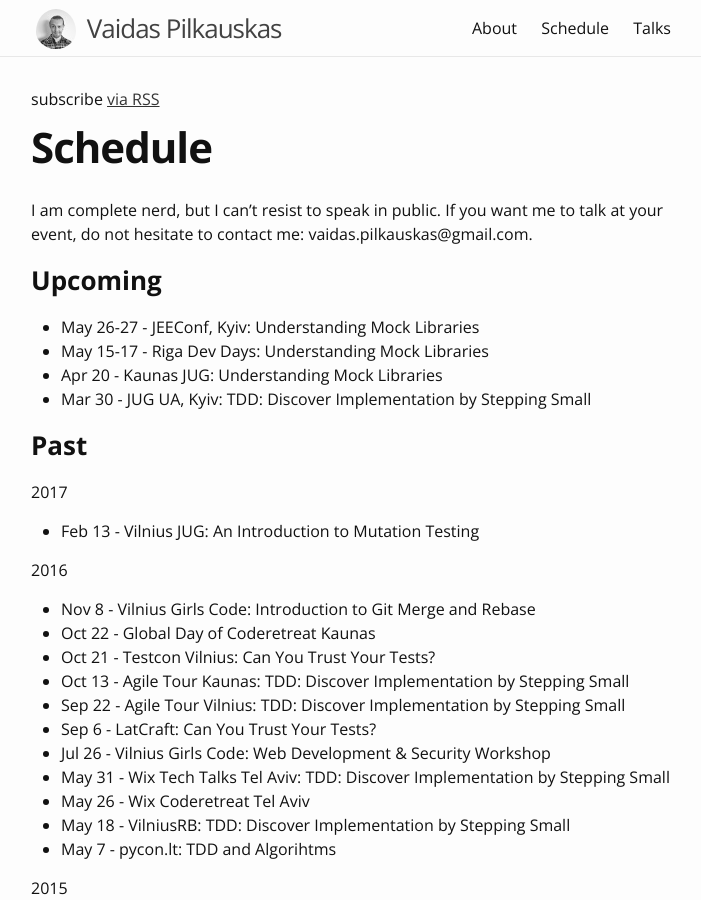
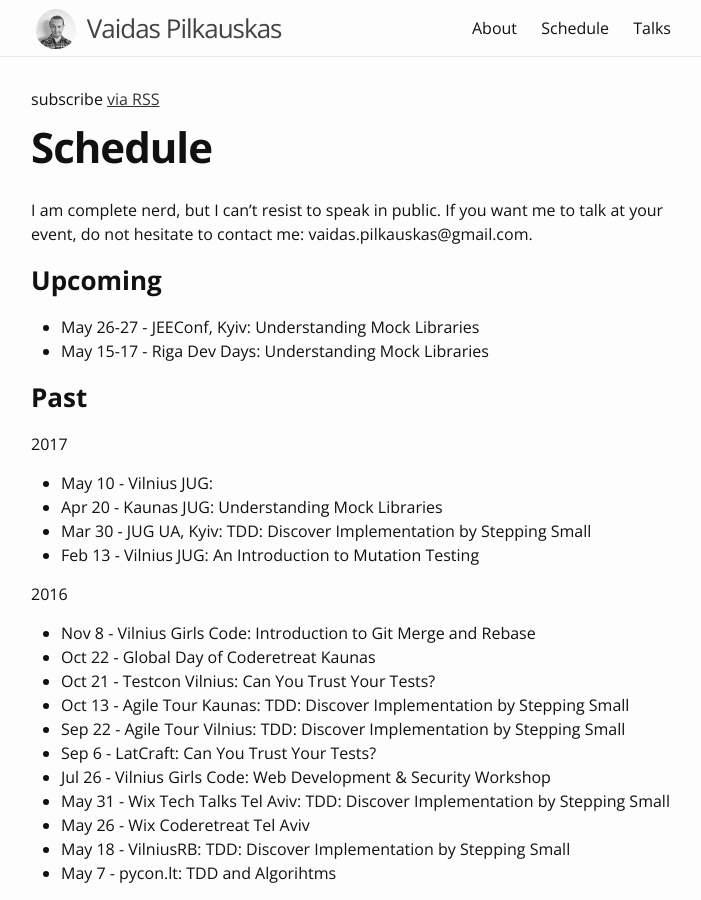
Before and after one commit to liucijus/liucijus.github.io, a Jekyll site: the page built from schedule.md, in a window 1280 px wide and 900 px high. Shown: the whole window, without its empty margins (289-990 px from the left). Built offline with Jekyll 4.4.1, drawn with Linux system fonts in a browser that asks for light colours.

Commit message:
Update schedule

```diff
--- a/schedule.md
+++ b/schedule.md
@@ -11,13 +11,13 @@ If you want me to talk at your event, do not hesitate to contact me: vaidas.pilk
 
  * May 26-27 - JEEConf, Kyiv: Understanding Mock Libraries
  * May 15-17 - Riga Dev Days: Understanding Mock Libraries
- * Apr 20 - Kaunas JUG: Understanding Mock Libraries
- * Mar 30 - JUG UA, Kyiv: TDD: Discover Implementation by Stepping Small
 
 ### Past
 
 2017
-
+ * May 10 - Vilnius JUG:
+ * Apr 20 - Kaunas JUG: Understanding Mock Libraries
+ * Mar 30 - JUG UA, Kyiv: TDD: Discover Implementation by Stepping Small
  * Feb 13 - Vilnius JUG: An Introduction to Mutation Testing
 
 2016
```
